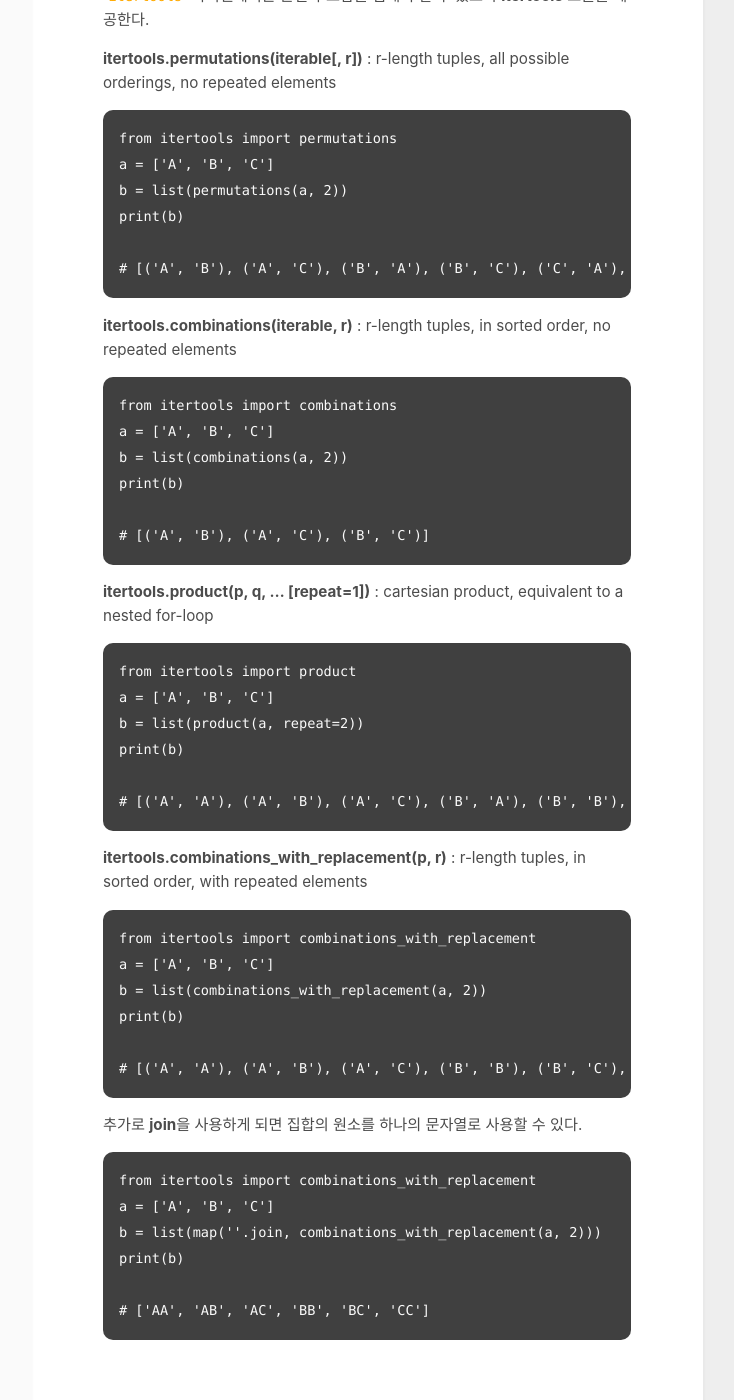
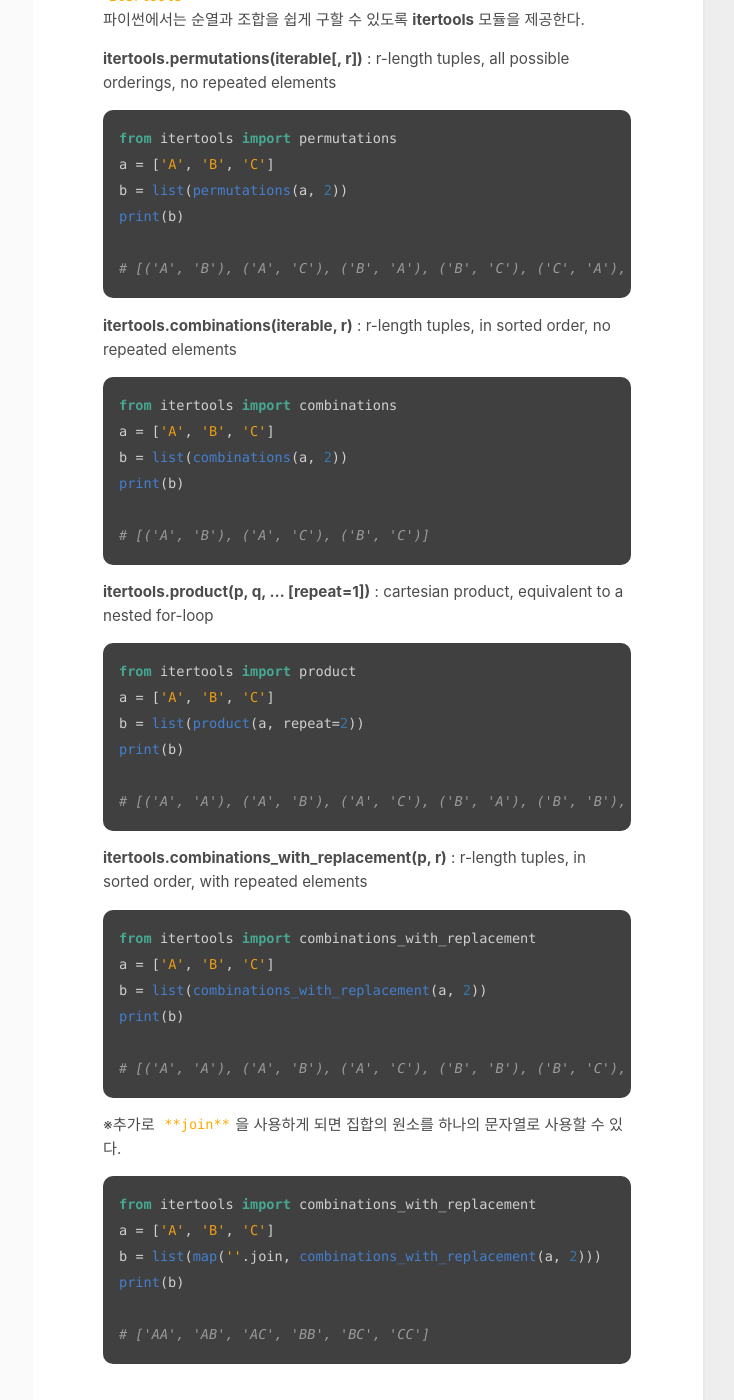
Before and after one commit to YeinHeo/yeinheo.github.io, a Jekyll site: the page built from _posts/2020-08-29-[python]permutations & combinatiosn.md, in a window 1280 px wide and 1400 px high, scrolled down 657 px. Shown: the whole window, without its empty margins (417-1151 px from the left). Built offline with Jekyll 4.4.1, drawn with Linux system fonts in a browser that asks for light colours.

Commit message:
Update 2020-08-29-[python]permutations & combinatiosn.md

````diff
--- a/_posts/2020-08-29-[python]permutations & combinatiosn.md
+++ b/_posts/2020-08-29-[python]permutations & combinatiosn.md
@@ -17,7 +17,7 @@ comments: true
 
 **itertools.permutations(iterable[, r])** : r-length tuples, all possible orderings, no repeated elements
 
-```
+```python
 from itertools import permutations
 a = ['A', 'B', 'C']
 b = list(permutations(a, 2))
@@ -28,7 +28,7 @@ print(b)
 
 **itertools.combinations(iterable, r)** : r-length tuples, in sorted order, no repeated elements
 
-```
+```python
 from itertools import combinations
 a = ['A', 'B', 'C']
 b = list(combinations(a, 2))
@@ -39,7 +39,7 @@ print(b)
 
 **itertools.product(p, q, … [repeat=1])** : cartesian product, equivalent to a nested for-loop
 
-```
+```python
 from itertools import product
 a = ['A', 'B', 'C']
 b = list(product(a, repeat=2))
@@ -50,7 +50,7 @@ print(b)
 
 **itertools.combinations_with_replacement(p, r)** : r-length tuples, in sorted order, with repeated elements
 
-```
+```python
 from itertools import combinations_with_replacement
 a = ['A', 'B', 'C']
 b = list(combinations_with_replacement(a, 2))
@@ -59,8 +59,8 @@ print(b)
 # [('A', 'A'), ('A', 'B'), ('A', 'C'), ('B', 'B'), ('B', 'C'), ('C', 'C')]
 ```
 
-추가로 **join**을 사용하게 되면 집합의 원소를 하나의 문자열로 사용할 수 있다.
-```
+※추가로 `**join**`을 사용하게 되면 집합의 원소를 하나의 문자열로 사용할 수 있다.
+```python
 from itertools import combinations_with_replacement
 a = ['A', 'B', 'C']
 b = list(map(''.join, combinations_with_replacement(a, 2)))
````
